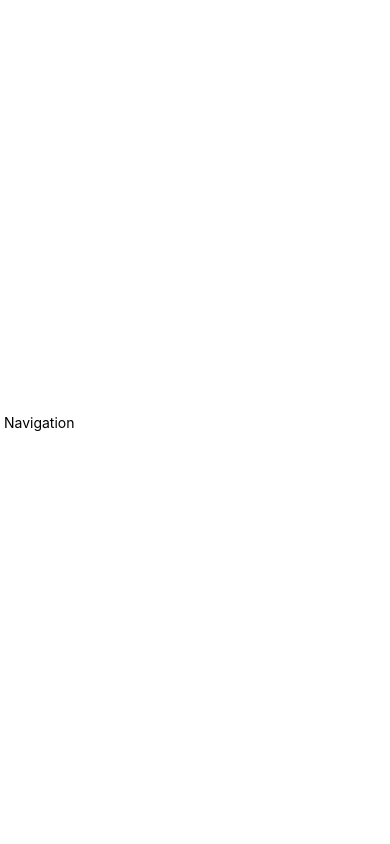
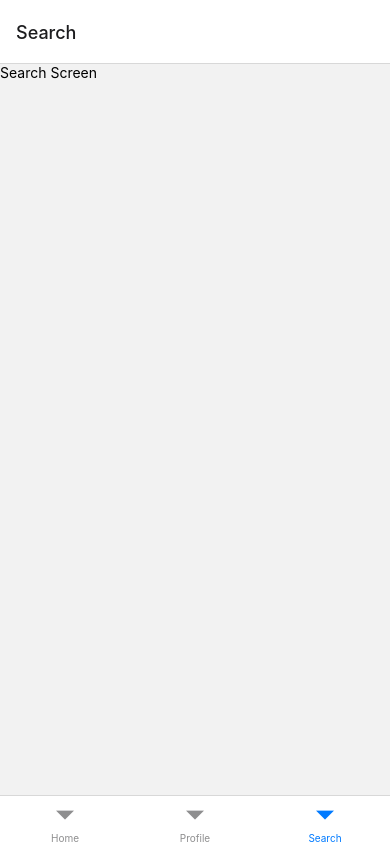
Before and after one commit to riteshpatidar08/nativetr3, a React Native app: screen /Search in a window 390 px wide. Built offline with nearby package versions, Linux system fonts and the light colour scheme.

Commit message:
updated till tab navigation

```diff
--- a/App.js
+++ b/App.js
@@ -1,7 +1,8 @@
 import { View, Text, Button, StatusBar } from 'react-native';
 import Form from './components/Form';
 import { SafeAreaProvider } from 'react-native-safe-area-context';
-
+import { NavigationContainer } from '@react-navigation/native';
+import TabNavigator from './src/TabNavigator';
 console.log(StatusBar.currentHeight);
 export default function App() {
   return (
@@ -12,9 +13,9 @@ export default function App() {
         marginTop: StatusBar.currentHeight,
       }}
     >
-      <View>
-  <Text> Navigation</Text>
-      </View>
+     <NavigationContainer>
+      <TabNavigator/>
+     </NavigationContainer>
     </SafeAreaProvider>
   );
 }
--- /dev/null
+++ b/src/TabNavigator.js
@@ -0,0 +1,18 @@
+import { createBottomTabNavigator } from "@react-navigation/bottom-tabs";
+import HomeScreen from "./screens/HomeScreen";
+import React from 'react'
+import ProfileScreen from "./screens/ProfileScreen";
+import SearchScreen from "./screens/SearchScreen";
+function TabNavigator() {
+    const Tab = createBottomTabNavigator() ;
+  return (
+   <Tab.Navigator>
+    <Tab.Screen name="Home" component={HomeScreen}/>
+    <Tab.Screen name="Profile"component={ProfileScreen}/>
+    <Tab.Screen name="Search" component={SearchScreen}/>
+
+   </Tab.Navigator>
+  )
+}
+
+export default TabNavigator
--- a/src/screens/SearchScreen.js
+++ b/src/screens/SearchScreen.js
@@ -5,10 +5,13 @@ function SearchScreen() {
   return (
     <View>
         <Text>
-            Search Screen
+         Search Screen
         </Text>
     </View>
   )
 }
 
 export default SearchScreen
+
+//npm install @react-navigation/bottom-tabs
+//npm install @react-navigation/native
```
